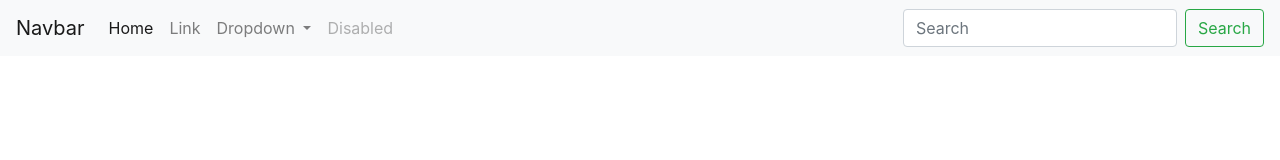
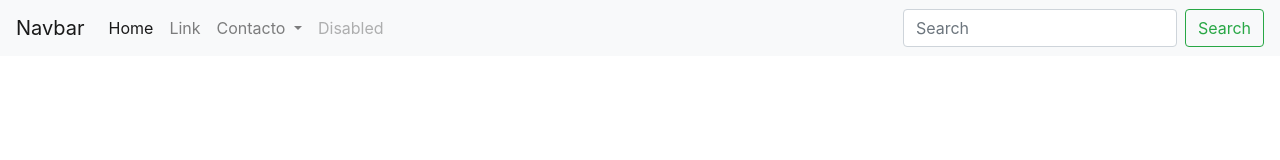
Before and after one commit to JaviFerri7/proyec3-javierferri-prog3, an Angular app: page / in a window 1280 px wide. Shown: the top 160 px of the page. Built offline with nearby package versions, Linux system fonts and the light colour scheme.

Commit message:
1 file modified

```diff
--- a/src/app/app.component.html
+++ b/src/app/app.component.html
@@ -14,7 +14,7 @@
       </li>
       <li class="nav-item dropdown">
         <a class="nav-link dropdown-toggle" href="#" id="navbarDropdown" role="button" data-toggle="dropdown" aria-haspopup="true" aria-expanded="false">
-          Dropdown
+          Contacto
         </a>
         <div class="dropdown-menu" aria-labelledby="navbarDropdown">
           <a class="dropdown-item" href="#">Action</a>
```
